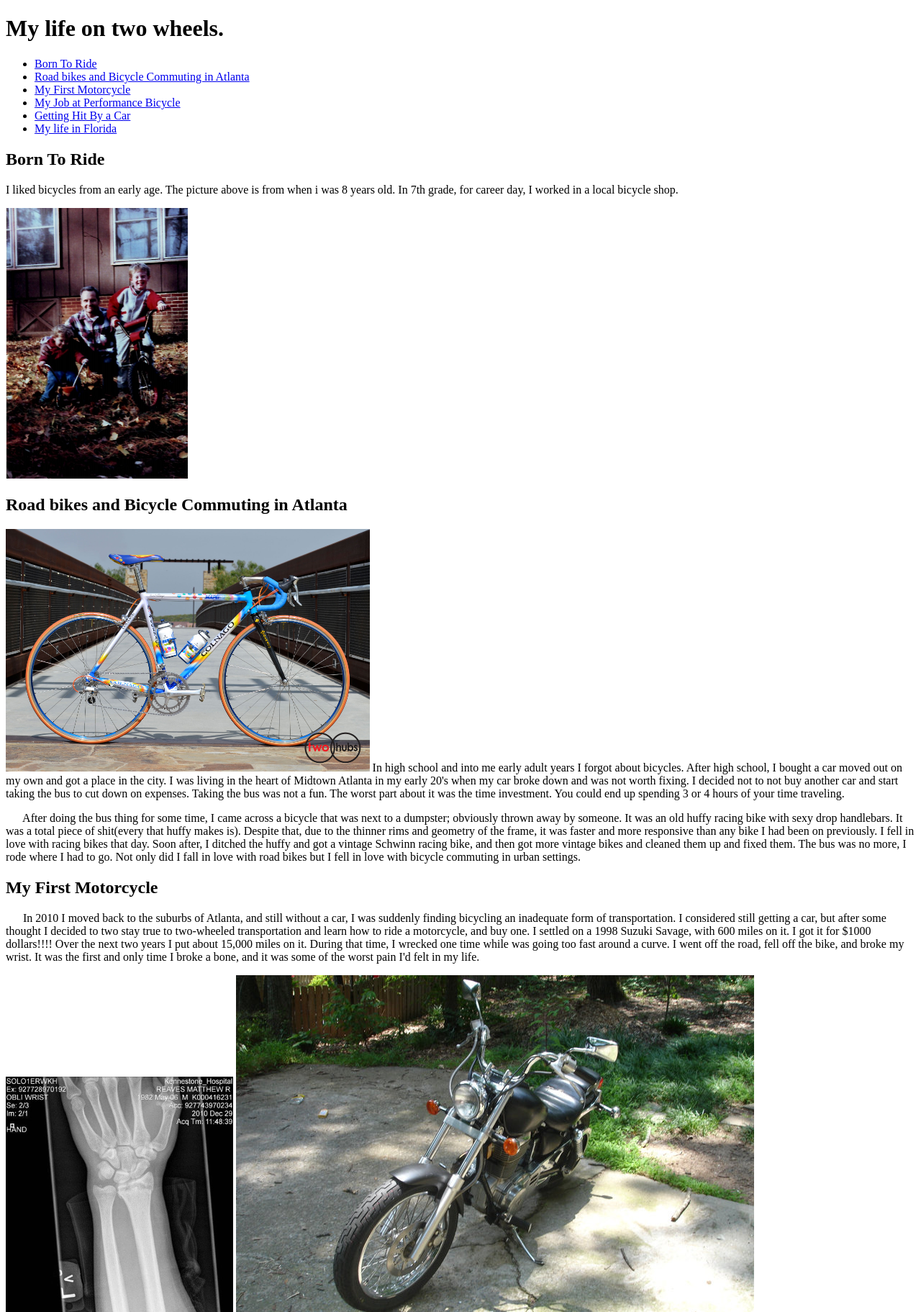
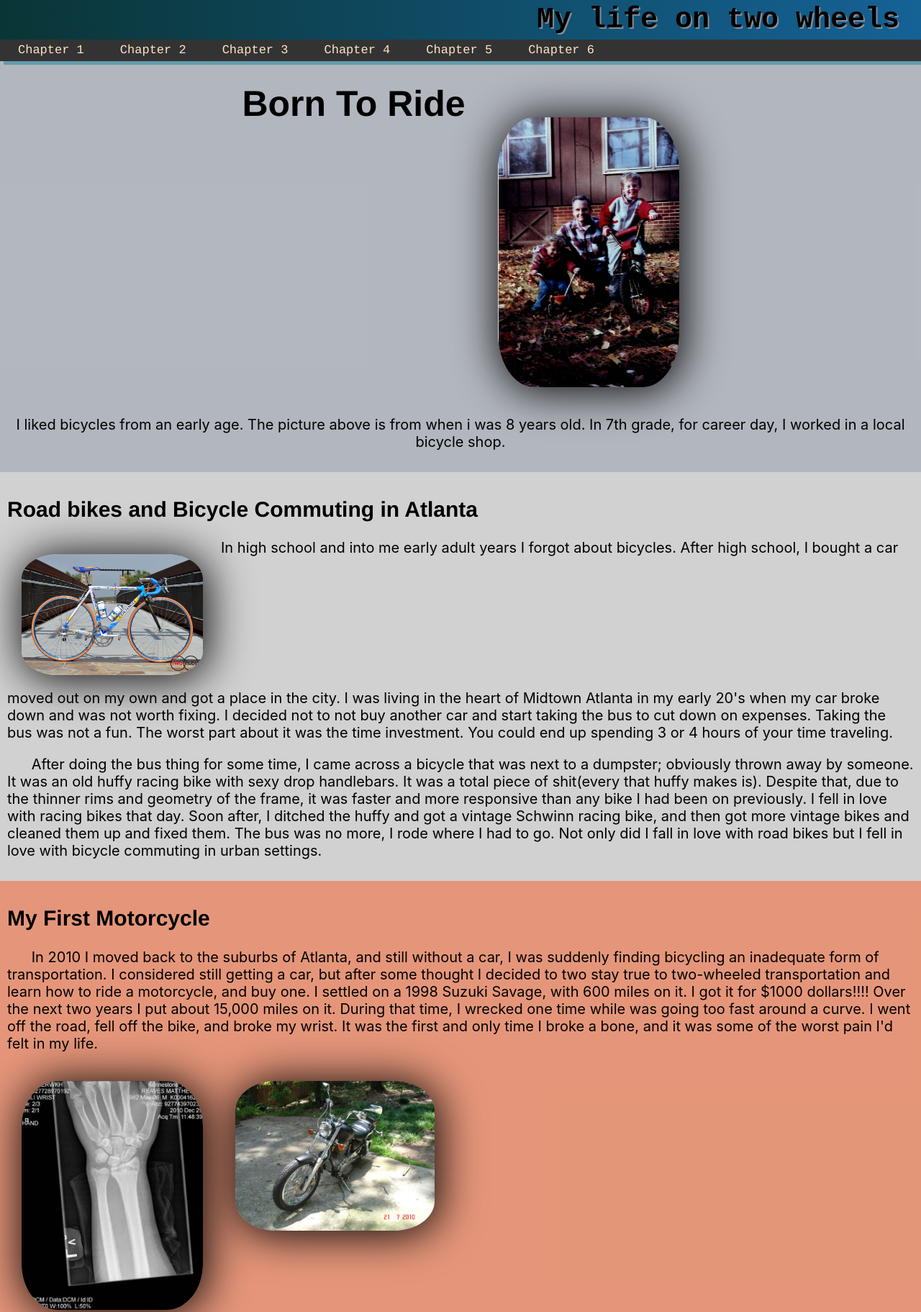
Before and after one commit to mreaves82/HTMLmE-assignment4, a plain HTML site: page index.html in a window 1280 px wide. Shown: the top 1823 px of the page at 72% size. Drawn offline with Linux system fonts and the light colour scheme.

Commit message:
really final submission

```diff
--- a/index.html
+++ b/index.html
@@ -2,45 +2,50 @@
 <html>
   <head>
     <title>My life on two wheels.</title>
+    <link href="styles.css" rel="stylesheet" type="text/css" />
   </head>
 
   <body>
     <header>
-      <h1>My life on two wheels.</h1>
+      <h1 id="title">My life on two wheels</h1>
       <nav>
         <ul>
-          <li><a href="#youth">Born To Ride</a></li>
+          <li><a class="menuitem" href="#youth">Chapter 1 </a></li>
           <li>
-            <a href="#commute">Road bikes and Bicycle Commuting in Atlanta</a>
+            <a href="#commute">Chapter 2</a>
           </li>
-          <li><a href="#firstMotorcycle">My First Motorcycle</a></li>
-          <li><a href="#performance">My Job at Performance Bicycle</a></li>
-          <li><a href="#marker">Getting Hit By a Car</a></li>
-          <li><a href="#florida">My life in Florida</a></li>
+          <li><a class="menuitem" href="#firstMotorcycle">Chapter 3</a></li>
+          <li><a class="menuitem" href="#performance">Chapter 4</a></li>
+          <li><a class="menuitem" href="#marker">Chapter 5</a></li>
+          <li><a class="menuitem" href="#florida">Chapter 6</a></li>
         </ul>
       </nav>
     </header>
     <main>
       <article>
-        <section>
-          <a name="youth"></a>
-          <h2>Born To Ride</h2>
-          <p>
+        <section id="chapter1">
+          <a class="anchor" name="youth"></a>
+          <h2 class="chapter1">Born To Ride</h2>
+          <img
+            id="youngpic"
+            src="images/bikeyoungedit.JPG"
+            alt="Matt on bicycle at young age"
+            width="30%"
+            height="30%"
+          />
+
+          <p class="chapter1">
             I liked bicycles from an early age. The picture above is from when i
             was 8 years old. In 7th grade, for career day, I worked in a local
             bicycle shop.
           </p>
+        </section>
+
+        <section id="chapter2">
+          <a class="anchor" name="commute"></a>
+          <h2 class="subtitle">Road bikes and Bicycle Commuting in Atlanta</h2>
           <img
-            src="images/bikeyoungedit.JPG"
-            alt="Matt on bicycle at young age"
-            width="20%"
-            height="30%"
-          />
-        </section>
-        <section>
-          <a name="commute"></a>
-          <h2>Road bikes and Bicycle Commuting in Atlanta</h2>
-          <img
+            id="colnago"
             alt="colnagoDream"
             src="images/Colnago-Dream-Plus-Mapei-Shimano-Dura-Ace-7700-Complete-Bike-01.jpg"
             width="40%"
@@ -71,9 +76,9 @@
             settings.
           </p>
         </section>
-        <section>
-          <a name="firstMotorcycle"></a>
-          <h2>My First Motorcycle</h2>
+        <section id="chapter3">
+          <a class="anchor" name="firstMotorcycle"></a>
+          <h2 class="subtitle">My First Motorcycle</h2>
           <p>
             &nbsp;&nbsp;&nbsp;&nbsp;&nbsp; In 2010 I moved back to the suburbs
             of Atlanta, and still without a car, I was suddenly finding
@@ -88,21 +93,23 @@
             bone, and it was some of the worst pain I'd felt in my life.
           </p>
           <img
+            id="brokenwrist"
             alt="broken wrist xray"
             src="images/Broken Wrist.jpg"
-            height="25%"
-            width="25%"
           />
-          <img alt="first motorcycle" src="images/first_motorcycle.jpg" />
+          <img
+            id="savage"
+            alt="first motorcycle"
+            src="images/first_motorcycle.jpg"
+          />
         </section>
-        <section>
-          <a name="performance"></a>
-          <h2>My Job at Performance Bicycle</h2>
+        <section id="chapter4">
+          <a class="anchor" name="performance"></a>
+          <h2 class="subtitle">My Job at Performance Bicycle</h2>
           <img
+            id="bicycleshop"
             src="images/Performance Bicycle.jpg"
             alt="Performance Bicycle store front"
-            width="30%"
-            height="30%"
           />
           <p>
             I ended up selling my motorcycle and moving back to the city. For
@@ -117,9 +124,9 @@
             life.
           </p>
         </section>
-        <section>
-          <a name="marker"></a>
-          <h2>Getting Hit By a Car</h2>
+        <section id="chapter5">
+          <a class="anchor" name="marker"></a>
+          <h2 class="subtitle">Getting Hit By a Car</h2>
           <p>
             While working at performance bicycle I was doing the bicycle
             commuting thing again. Every morning I rode 8 miles to work during
@@ -132,12 +139,17 @@
             settlement. I used that money to finance my move from Atlanta to
             Clearwater, where I live today.
           </p>
-          <img alt="bicycle hit by car" src="images/bicycle accident.jpg" />
+          <img
+            id="wreck"
+            alt="bicycle hit by car"
+            src="images/bicycle accident.jpg"
+          />
         </section>
-        <section>
-          <a name="florida"></a>
-          <h2>My life In Florida</h2>
+        <section id="chapter6">
+          <a class="anchor" name="florida"></a>
+          <h2 class="subtitle">My life In Florida</h2>
           <img
+            id="boyblue"
             src="images/20200502_174401[1763].jpg"
             alt="Suzuki Marauder"
             height="60%"
--- /dev/null
+++ b/styles.css
@@ -0,0 +1,156 @@
+body {
+  background-color: rgb(209, 209, 209);
+  margin: 0px;
+  padding: 0px;
+}
+#chapter1 {
+    padding 20px;
+}
+
+h2 {
+  font-family: "Franklin Gothic Medium", "Arial Narrow", Arial, sans-serif;
+  }
+
+h2.chapter1 {
+    font-size: 50px;
+    margin: 20px;
+}
+
+li a {
+  text-align: center;
+  font-size: 17px;
+  font-family: Courier, monospace;
+  padding: 5px 25px 5px;
+  color: bisque;
+  background-color: ;
+  text-decoration: none;
+  float: left;
+  height: 20px;
+}
+
+.first {
+  margin-right: 0px;
+}
+
+li a:hover {
+  background-color: grey;
+  text-shadow: 3px 3px rgb(182, 105, 5);
+}
+
+ul {
+  list-style-type: none;
+  margin: 0px;
+  padding: 0px;
+  text-align: right;
+}
+
+nav {
+  background-color: #333;
+  overflow: hidden;
+  margin: 0px;
+  padding: 0px;
+  border: 0px;
+  box-shadow: 5px 5px rgb(100, 155, 172);
+}
+
+#title {
+  margin: 0px;
+  padding: 5px 30px 5px 30px;
+  font-stretch: ultra-expanded;
+  font-size: 40px;
+  font-family: "Courier New", Courier, monospace;
+  text-shadow: 2px 2px rgba(170, 156, 156, 0.774);
+}
+
+header {
+  text-align: right;
+  margin: 0px;
+  position: sticky;
+  top: 0;
+  width: 100%;
+  background-image: linear-gradient(-90deg, rgb(21, 98, 150), rgb(10, 53, 54));
+}
+
+
+
+.chapter1 {
+  text-align: center;
+  display: inline-block;
+}
+
+#youngpic, img {
+  vertical-align: text-top;
+  border-radius: 20%;
+  box-shadow: 3px 3px 60px 3px rgba(0,0,0,0.97);
+  margin: 20px;
+  width:22%;
+  max-width: 20%;
+  height: auto;
+
+}
+
+.anchor {
+  display: block;
+  position: relative;
+  top: -80px;
+  visibility: hidden;
+}
+
+#chapter1 {
+ background-color: rgba(161, 168, 180, 0.637);
+ text-align: center;
+}
+
+p, span {
+    font-family: -apple-system, BlinkMacSystemFont, 'Segoe UI', Roboto, Oxygen, Ubuntu, Cantarell, 'Open Sans', 'Helvetica Neue', sans-serif
+
+}
+
+section{
+    padding: 10px;
+    font-size: 20px;
+}
+
+#boyblue {
+    max-width: 50%;
+    height: auto;
+    float: right;
+}
+
+
+
+#wreck {
+    max-width: 40%;
+    height: auto;
+}
+
+
+#brokenwrist {
+    max-width: 20%;
+    height: auto;
+}
+
+#bicycleshop {
+    max-width: 30%;
+    height: auto;
+
+}
+
+#savage{
+    max-width: 30%;
+    height: auto;
+}
+
+#chapter3 {
+    background-color: rgba(255, 68, 0, 0.418);
+}
+
+#chapter4{
+    background-color: rgba(156, 48, 48, 0.555);
+}
+
+#chapter6{
+
+background-color: rgb(100, 155, 172)
+
+}
```
